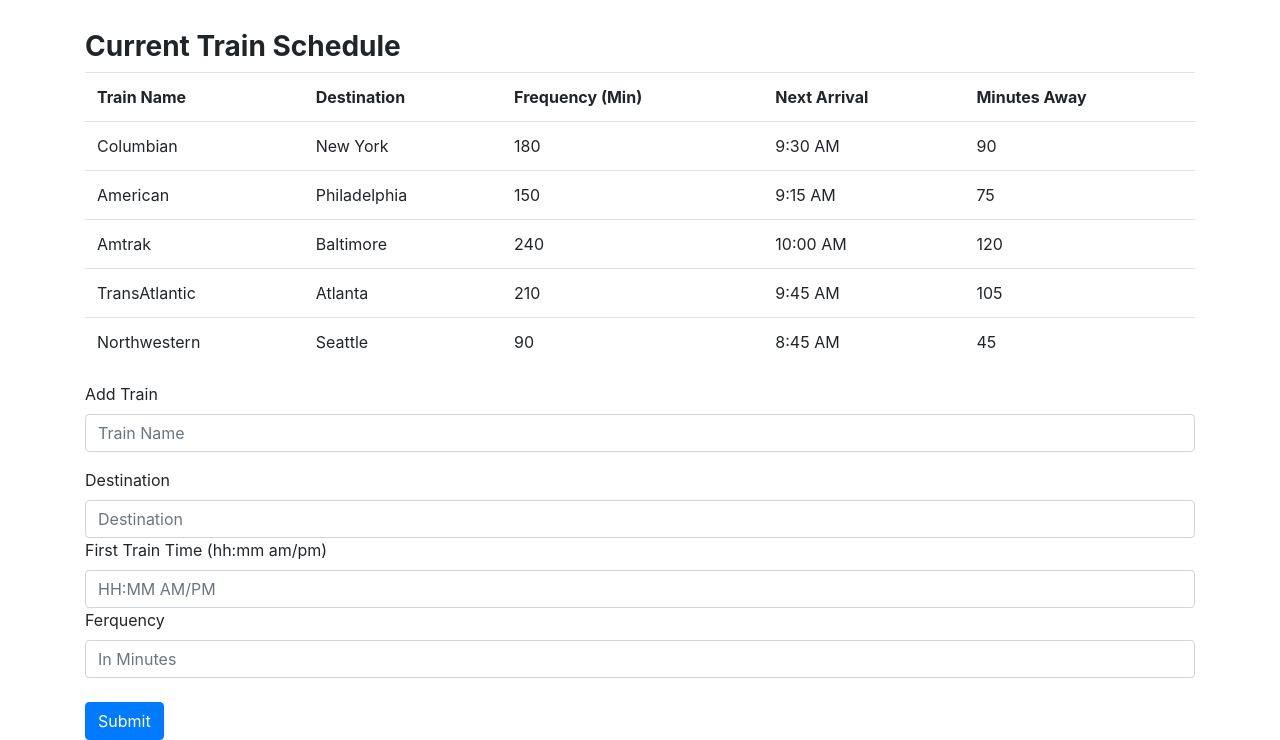
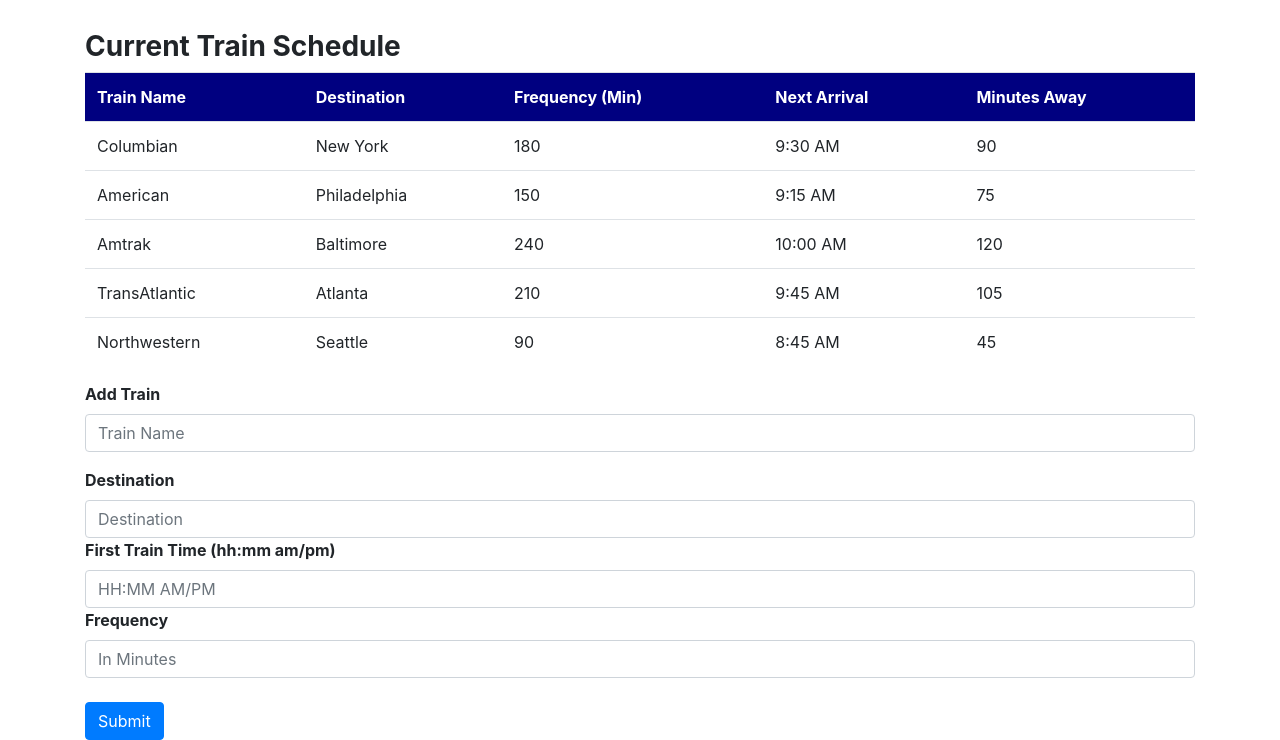
Before and after one commit to kabrittan/TrainScheduler, a plain HTML site: page index.html in a window 1280 px wide. Shown: the part 186-926 px from the top of the page. Drawn offline with nearby package versions, Linux system fonts and the light colour scheme; no server answers.

Commit message:
Updated HTML

```diff
--- a/index.html
+++ b/index.html
@@ -31,7 +31,7 @@
                       <h3 class="panel-title"><b>Current Train Schedule</b></h3>
                     </thead>
                     <tbody>
-                      <tr>
+                      <tr style="background-color: navy; color: white">
                         <th><b>Train Name</b></th>
                         <th><b>Destination</b></th>
                         <th><b>Frequency (Min)</b></th>
@@ -85,21 +85,21 @@
               <div class="panel-heading">
                 <form>
                   <div class="train-name">
-                    <label for="train-name">Add Train</label>
+                    <label for="train-name"><strong>Add Train</strong></label>
                     <form onsubmit="return sendtoDatabase()">
                     <div class="form-group">
                     <input type="text" class="form-control" id="train-name" placeholder="Train Name">
                   </div>
                   <div class="train-destination">
-                    <label for="train-destination">Destination</label>
+                    <label for="train-destination"><strong>Destination</strong></label>
                     <input type="text" class="form-control" id="train-destination" placeholder="Destination">
                   </div>
                   <div class="train-time">
-                    <label for="train-time">First Train Time (hh:mm am/pm)</label>
+                    <label for="train-time"><strong>First Train Time (hh:mm am/pm)</strong></label>
                     <input type="text" class="form-control" id="train-time" placeholder="HH:MM AM/PM">
                   </div>
                   <div class="train-frequency">
-                    <label for="train-frequency">Ferquency</label>
+                    <label for="train-frequency"><strong>Frequency</strong></label>
                     <input type="text" class="form-control" id="train-frequency" placeholder="In Minutes">
                   </div>
                   <br>
```
